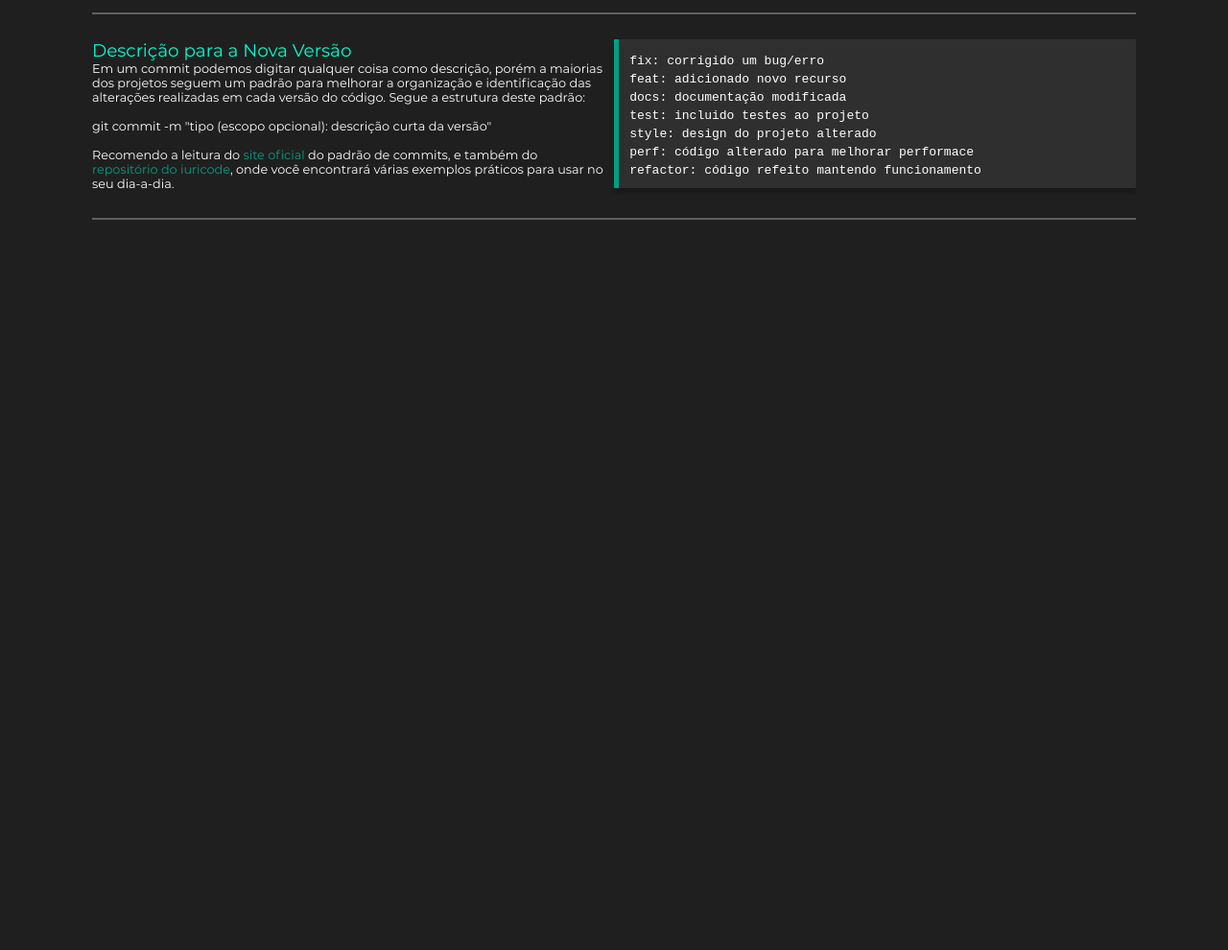
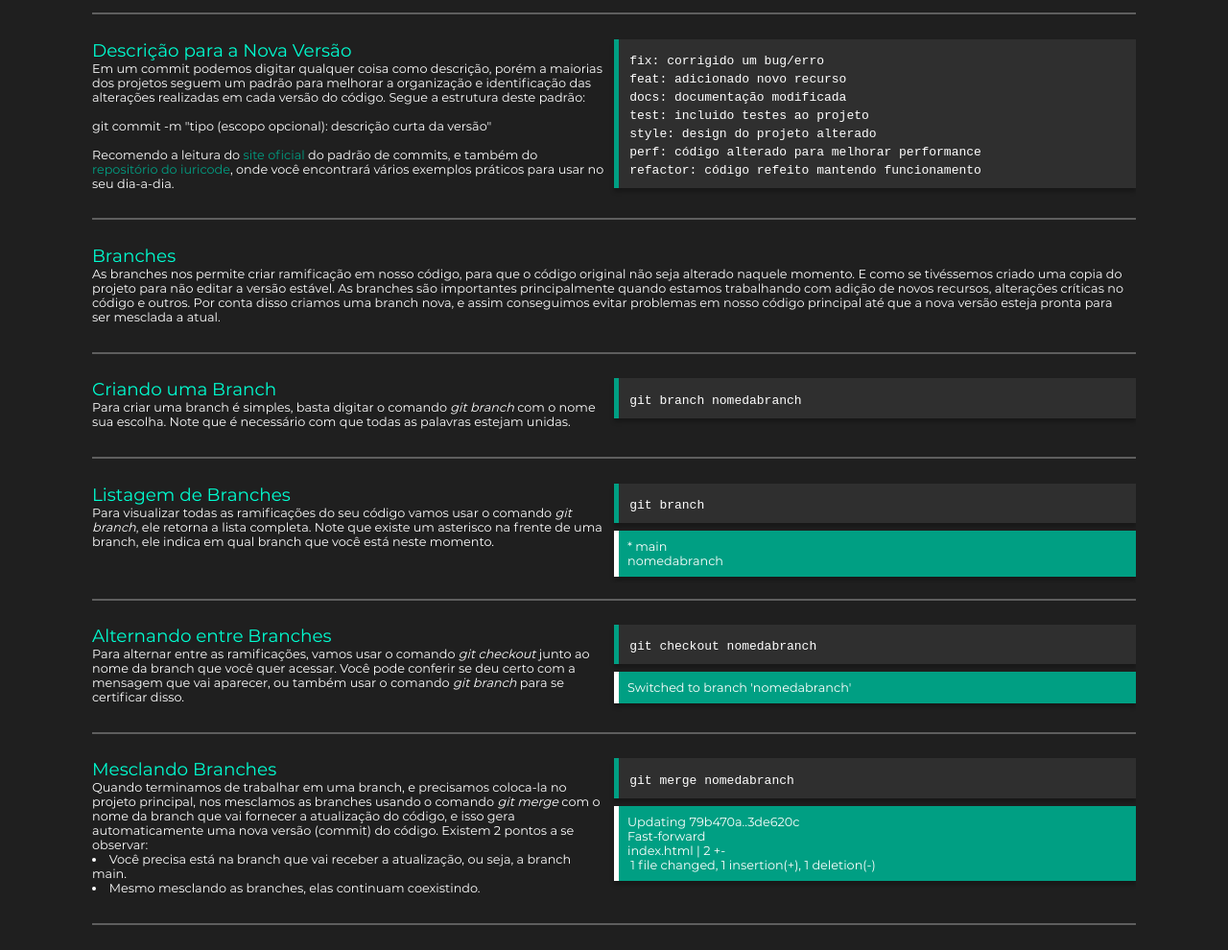
Before and after one commit to octaviochristian/manualdoprogramador, a plain HTML site: page contents/git.html in a window 1280 px wide. Shown: the part 1650-2640 px from the top of the page at 96% size. Before the commit the page ends 1905 px from the top, so only its background shows below. Drawn offline with Linux system fonts and the light colour scheme.

Commit message:
feat: conteudo git atualizado

```diff
--- a/contents/git.html
+++ b/contents/git.html
@@ -16,7 +16,7 @@
       const content = [
         {
             title : `O que é o Git?`,
-            description : `O Git é um sistema de controle de versões de código aberto (open source). O que isso significa? Ele é responsável por registrar o histórico de edições dos seus arquivos dentro de um projeto, também identifica as alterações que foram realizadas, os novos arquivos que foram incluídos, e possibilita a restauração uma versão anterior do projeto. Por conta disso ele se torna um grande amigo para qualquer programador. Claro que para aproveitar de suas funções, é necessário aprender a usa-lo em seus projetos, então vamos lá.`,
+            description : `O Git é um sistema de controle de versões de código aberto (open source). O que isso significa? Ele é responsável por registrar o histórico de edições dos seus arquivos dentro de um projeto, também identifica as alterações que foram realizadas, os novos arquivos que foram incluídos, e possibilita a restauração uma versão anterior do projeto. Por conta disso ele se torna um grande amigo para qualquer programador. Claro que para aproveitar de suas funções, é necessário aprender a usá-lo em seus projetos, então vamos lá.`,
         },
         {
             title : `Git x GitHub`,
@@ -37,13 +37,13 @@
         },
         {
             title : `Novo Projeto Local`,
-            description : `Agora devidamente instalado e configurado, vamos colocar a mão na massa, vamos inicializar um novo projeto local (na sua maquina). <br>1. Crie uma pasta com o nome do seu projeto.<br>2. Abra essa pasta, clique com o botão direito dentro e abra o cmd/terminal.<br>3. Digite o comando <i>git init</i> e pronto, inicializamos o git neste repositório.`,
+            description : `Agora devidamente instalado e configurado, vamos colocar a mão na massa, vamos inicializar um novo projeto local (na sua máquina). <br>1. Crie uma pasta com o nome do seu projeto.<br>2. Abra essa pasta, clique com o botão direito dentro e abra o cmd/terminal.<br>3. Digite o comando <i>git init</i> e pronto, inicializamos o git neste repositório.`,
             code_example : `git init`,
             code_result : `Initialized empty Git repository in C:/Users/Usuario/Desktop/MeuProjeto/.git/`,
         },
         {
             title : `Obtendo Projeto Remoto`,
-            description : `Também é possível obter um projeto de um repositório remoto. Este projeto por exemplo, ele pode ser clonado fácilmente com o comando <i>git clone</i> e o endereço do projeto no github, e o mesmo vale para o demais.`,
+            description : `Também é possível obter um projeto de um repositório remoto. Este projeto por exemplo, ele pode ser clonado facilmente com o comando <i>git clone</i> e o endereço do projeto no github, e o mesmo vale para o demais.`,
             code_example : `git clone https://github.com/octaviochristian/manualdoprogramador`,
             code_result : `Cloning into 'manualdoprogramador' ...`,
         },
@@ -54,11 +54,11 @@
         },
         {
             title : `Ignorando Arquivos`,
-            description : `Em nossos projetos vezes vamos ter alguns arquivos irrelevantes gerados por programas, ou até mesmo arquivos sensiveis (como senhas ou chaves de apis), muitas das vezes elas não podem entrar no versionamento (controle de versão) dos nossos códigos, então para evitar que esses arquivos cheguem ao nosso repositório remoto podemos criar um arquivo chamado <b>.gitignore</b> dentro da pasta do projeto. Neste arquivo, a cada linha digitamos o nome de um arquivo que não queremos que vá para o repositório remoto.`,
+            description : `Em nossos projetos vezes vamos ter alguns arquivos irrelevantes gerados por programas, ou até mesmo arquivos sensíveis (como senhas ou chaves de APIs), muitas das vezes elas não podem entrar no versionamento (controle de versão) dos nossos códigos, então para evitar que esses arquivos cheguem ao nosso repositório remoto podemos criar um arquivo chamado <b>.gitignore</b> dentro da pasta do projeto. Neste arquivo, a cada linha digitamos o nome de um arquivo que não queremos que vá para o repositório remoto.`,
         },
         {
             title : `Status do Projeto`,
-            description : `Simples mas poderoso, ele vai nos dizer como está a situação do nosso diretório, se todos os arquivos estão devidamente salvos, ou se existe algum novo, modificado, removido. Aqui você consegue ver qual a situação do seu projeto no momento.`,
+            description : `Simples, mas poderoso, ele vai nos dizer como está a situação do nosso diretório, se todos os arquivos estão devidamente salvos, ou se existe algum novo, modificado, removido. Aqui você consegue ver qual a situação do seu projeto no momento.`,
             code_example : `git status`,
             code_result : `On branch main\nNo commits yet ...`,
         },
@@ -70,8 +70,36 @@
         },
         {
             title : `Descrição para a Nova Versão`,
-            description : `Em um commit podemos digitar qualquer coisa como descrição, porém a maiorias dos projetos seguem um padrão para melhorar a organização e identificação das alterações realizadas em cada versão do código. Segue a estrutura deste padrão:<br><br>git commit -m "tipo (escopo opcional): descrição curta da versão"<br><br>Recomendo a leitura do <a href="https://www.conventionalcommits.org/pt-br/v1.0.0/" target="_blank">site oficial</a> do padrão de commits, e também do <a href="https://github.com/iuricode/padroes-de-commits" target="_black">repositório do iuricode</a>, onde você encontrará várias exemplos práticos para usar no seu dia-a-dia.`,
-            code_example : `fix: corrigido um bug/erro\nfeat: adicionado novo recurso\ndocs: documentação modificada\ntest: incluido testes ao projeto\nstyle: design do projeto alterado\nperf: código alterado para melhorar performace\nrefactor: código refeito mantendo funcionamento`,
+            description : `Em um commit podemos digitar qualquer coisa como descrição, porém a maiorias dos projetos seguem um padrão para melhorar a organização e identificação das alterações realizadas em cada versão do código. Segue a estrutura deste padrão:<br><br>git commit -m "tipo (escopo opcional): descrição curta da versão"<br><br>Recomendo a leitura do <a href="https://www.conventionalcommits.org/pt-br/v1.0.0/" target="_blank">site oficial</a> do padrão de commits, e também do <a href="https://github.com/iuricode/padroes-de-commits" target="_black">repositório do iuricode</a>, onde você encontrará vários exemplos práticos para usar no seu dia-a-dia.`,
+            code_example : `fix: corrigido um bug/erro\nfeat: adicionado novo recurso\ndocs: documentação modificada\ntest: incluido testes ao projeto\nstyle: design do projeto alterado\nperf: código alterado para melhorar performance\nrefactor: código refeito mantendo funcionamento`,
+        },
+        {
+            title : `Branches`,
+            description : `As branches nos permite criar ramificação em nosso código, para que o código original não seja alterado naquele momento. E como se tivéssemos criado uma copia do projeto para não editar a versão estável. As branches são importantes principalmente quando estamos trabalhando com adição de novos recursos, alterações críticas no código e outros. Por conta disso criamos uma branch nova, e assim conseguimos evitar problemas em nosso código principal até que a nova versão esteja pronta para ser mesclada a atual.`,
+        },
+        {
+            title : `Criando uma Branch`,
+            description : `Para criar uma branch é simples, basta digitar o comando <i>git branch</i> com o nome sua escolha. Note que é necessário com que todas as palavras estejam unidas.`,
+            code_example : `git branch nomedabranch`,
+        },
+        {
+            title : `Listagem de Branches`,
+            description : `Para visualizar todas as ramificações do seu código vamos usar o comando <i>git branch</i>, ele retorna a lista completa. Note que existe um asterisco na frente de uma branch, ele indica em qual branch que você está neste momento.`,
+            code_example : `git branch`,
+            code_result : `* main\nnomedabranch`,
+        },
+        {
+            title : `Alternando entre Branches`,
+            description : `Para alternar entre as ramificações, vamos usar o comando <i>git checkout</i> junto ao nome da branch que você quer acessar. Você pode conferir se deu certo com a mensagem que vai aparecer, ou também usar o comando <i>git branch</i> para se certificar disso.`,
+            code_example : `git checkout nomedabranch`,
+            code_result : `Switched to branch 'nomedabranch'`,
+        },
+        {
+            title : `Mesclando Branches`,
+            description : `Quando terminamos de trabalhar em uma branch, e precisamos coloca-la no projeto principal, nos mesclamos as branches usando o comando <i>git merge</i> com o nome da branch que vai fornecer a atualização do código, e isso gera automaticamente uma nova versão (commit) do código. Existem 2 pontos a se observar:<li>Você precisa está na branch que vai receber a atualização, ou seja, a branch main.</li><li>Mesmo mesclando as branches, elas continuam coexistindo.</li>`,
+            code_example : `git merge nomedabranch`,
+            code_result : `Updating 79b470a..3de620c\nFast-forward\nindex.html | 2 +-
+ 1 file changed, 1 insertion(+), 1 deletion(-)`,
         },
     ];
     </script>
```
